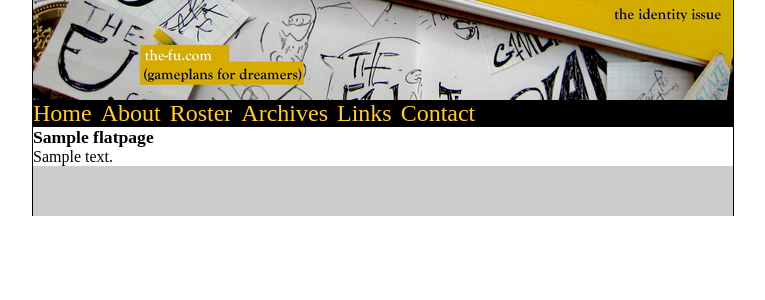
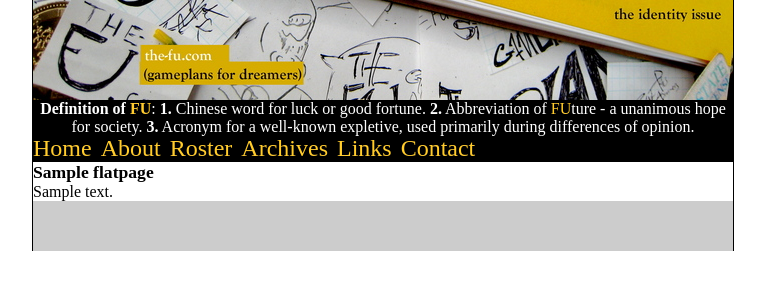
Before and after one commit to thraxil/fu, a Django app: template fu/templates/flatpages/default.html in a window 1280 px wide. Shown: the top 300 px of the page, without its empty margins (257-1022 px from the left). Run offline with Django 3.2, Linux system fonts and the light colour scheme; the template is opened without the code that fills it: most values are stand-ins (such as "Sample title", 1, 10 or a date in 2020); some libraries are stand-ins or nearby versions.

Commit message:
refactored templates and updated layout

```diff
--- a/fu/templates/base.html
+++ b/fu/templates/base.html
@@ -7,7 +7,27 @@
 
 </head>
 <body class="{% block bodyclass %}{% endblock %}">
+
+
 <div id="wrapper">
+<h1 id="masthead"><span>the-fu.com: {% block masthead %}{% endblock %}</span></h1>
+
+<div id="definition">
+<b>Definition of <span class="gold">FU</span></b>: <b>1.</b> Chinese word for luck or good
+fortune. <b>2.</b> Abbreviation of <span class="gold">FU</span>ture - a unanimous hope for
+society. <b>3.</b> Acronym for a well-known expletive, used primarily during
+differences of opinion.
+</div>
+
+<ul id="nav">
+<li><a href="/">Home</a></li>
+<li><a href="/about/">About</a></li>
+<li><a href="/roster/">Roster</a></li>
+<li><a href="/archives/">Archives</a></li>
+<li><a href="/links/">Links</a></li>
+<li><a href="/contact/">Contact</a></li>
+</ul>
+
 {% block content %}{% endblock %}
 
 
--- a/fu/templates/flatpages/default.html
+++ b/fu/templates/flatpages/default.html
@@ -3,19 +3,8 @@
 {% load thumbnail %}
 
 {% block title %}{{ flatpage.title }}{% endblock %}
-
+{% block masthead %}{{ flatpage.title }}{% endblock %}
 {% block content %}
-
-<h1 id="masthead"><span>{{ flatpage.title }}</span></h1>
-
-<ul id="nav">
-<li><a href="/">Home</a></li>
-<li><a href="/about/">About</a></li>
-<li><a href="/roster/">Roster</a></li>
-<li><a href="/archives/">Archives</a></li>
-<li><a href="/links/">Links</a></li>
-<li><a href="/contact/">Contact</a></li>
-</ul>
 
 <h2>{{ flatpage.title }}</h2>
 
--- a/media/css/site.css
+++ b/media/css/site.css
@@ -135,3 +135,12 @@ body.roster .author-thumb {
    height: 100px;
    margin: 10px;
 }
+
+#definition {
+	    background-color: #000;
+	    color: #fff;
+	    text-align: center;
+	    line-height: 1.1em;
+}
+
+.gold { color: #ffcc33;}
```
Also changed, not shown: fu/templates/article.html (+1 -10 lines), fu/templates/issue.html (+1 -10 lines), fu/templates/roster.html (+1 -12 lines).
